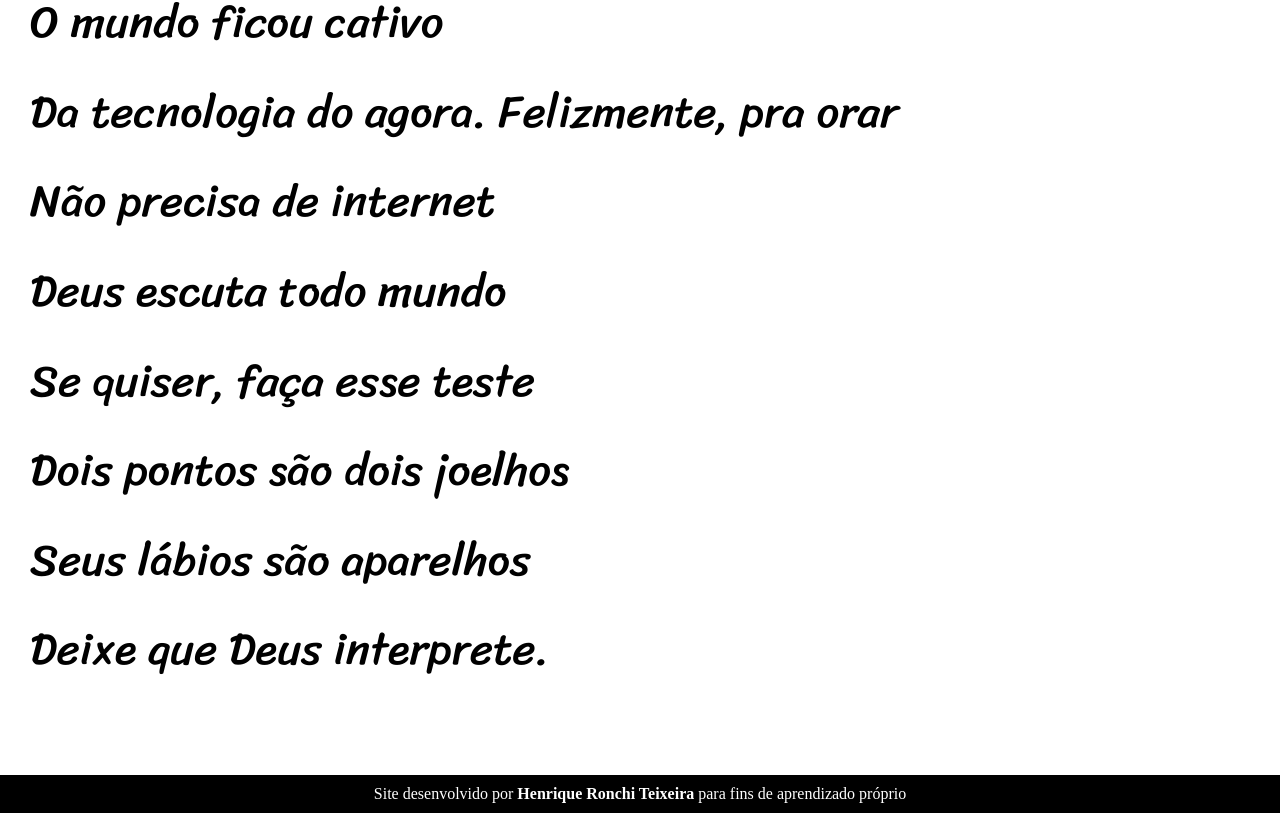
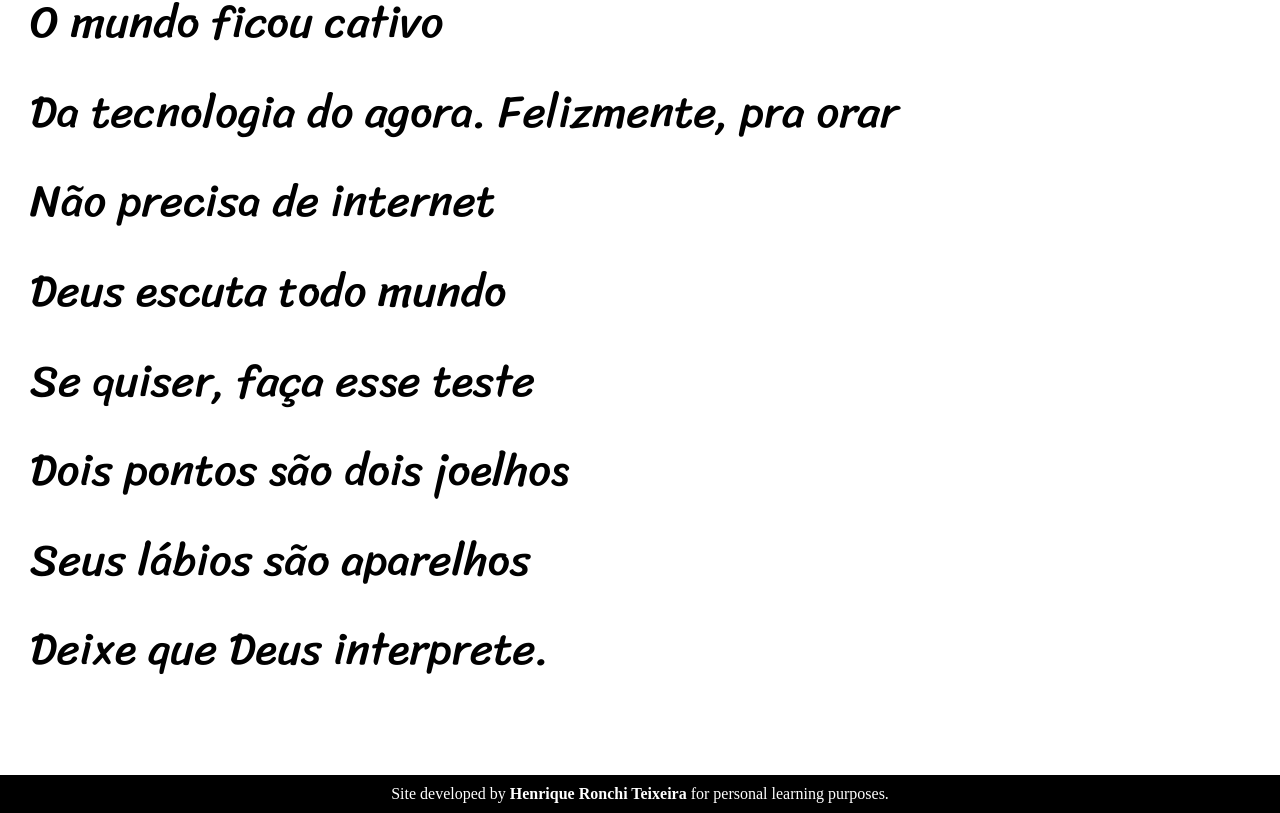
Before and after one commit to hteixeira-dev/project-cordel, a plain HTML site: page index.html in a window 1280 px wide. Shown: the part 5542-6355 px from the top of the page. Drawn offline with Linux system fonts and the light colour scheme.

Commit message:
Update index.html

```diff
--- a/index.html
+++ b/index.html
@@ -83,7 +83,7 @@
         </p>
     </section>
 <footer>
-    <p>Site desenvolvido por <a href="https://github.com/hteixeira-dev" target="_blank" rel="external">Henrique Ronchi Teixeira</a> para fins de aprendizado próprio</p>
+    <p>Site developed by <a href="https://github.com/hteixeira-dev" target="_blank" rel="external">Henrique Ronchi Teixeira</a> for personal learning purposes.</p>
 </footer>
 </body>
 </html>
```
